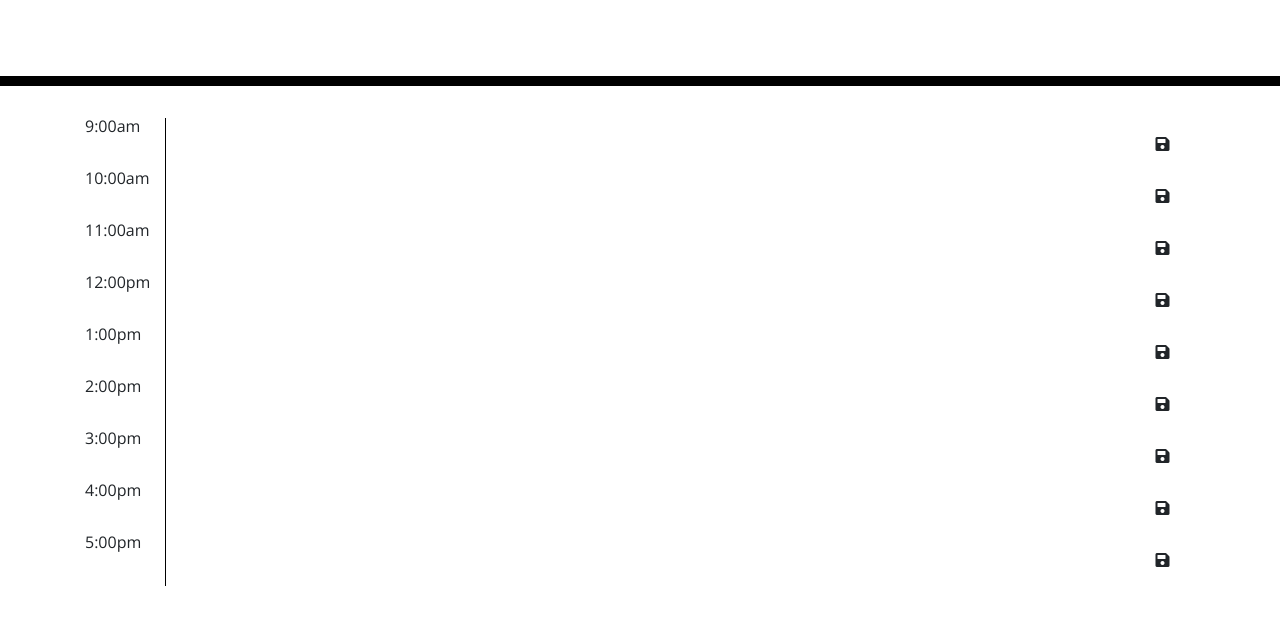
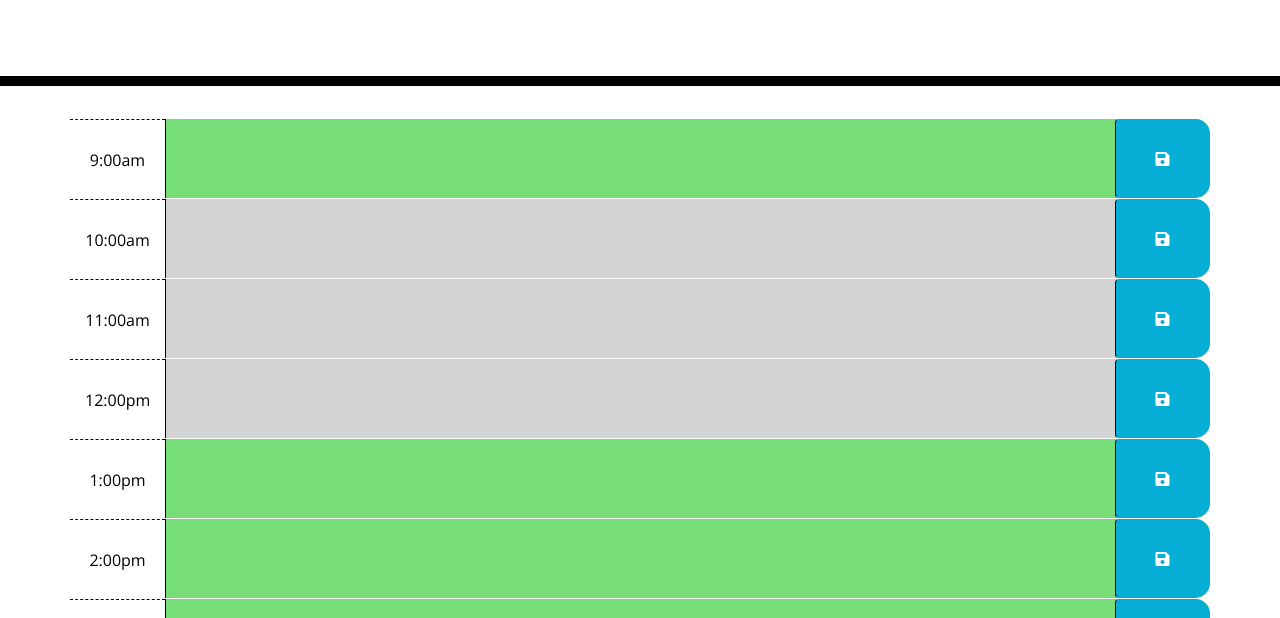
Before and after one commit to Abigail709/Day-Scheduler--hw5, a plain HTML site: page index.html in a window 1280 px wide. Shown: the part 182-800 px from the top of the page. Drawn offline with nearby package versions, Linux system fonts and the light colour scheme.

Commit message:
css done

```diff
--- a/Assets/css/style.css
+++ b/Assets/css/style.css
@@ -24,3 +24,48 @@ textarea {
 .description {
     white-space: pre-wrap;
 }
+
+.time-block {
+    text-align: center;
+    border-radius: 15px;
+}
+
+.row {
+    white-space: pre-wrap;
+    height: 80px;
+    border-top: 1px solid white;
+}
+
+.hour {
+    background-color: #ffffff;
+    color: #000000;
+    border-top: 1px dashed #000000;
+}
+
+.past {
+    background-color: #d3d3d3;
+    color: white;
+}
+
+.present {
+    background-color: #ff6961;
+    color: white;
+}
+
+.future {
+    background-color: #77dd77;
+    color: white;
+}
+
+.saveBtn {
+    border-left: 1px solid black;
+    border-top-right-radius: 15px;
+    border-bottom-right-radius: 15px;
+    background-color: #06aed5;
+    color: white;
+}
+
+.saveBtn i:hover {
+    font-size: 20px;
+    transition: all 0.3s ease-in-out;
+}
```
